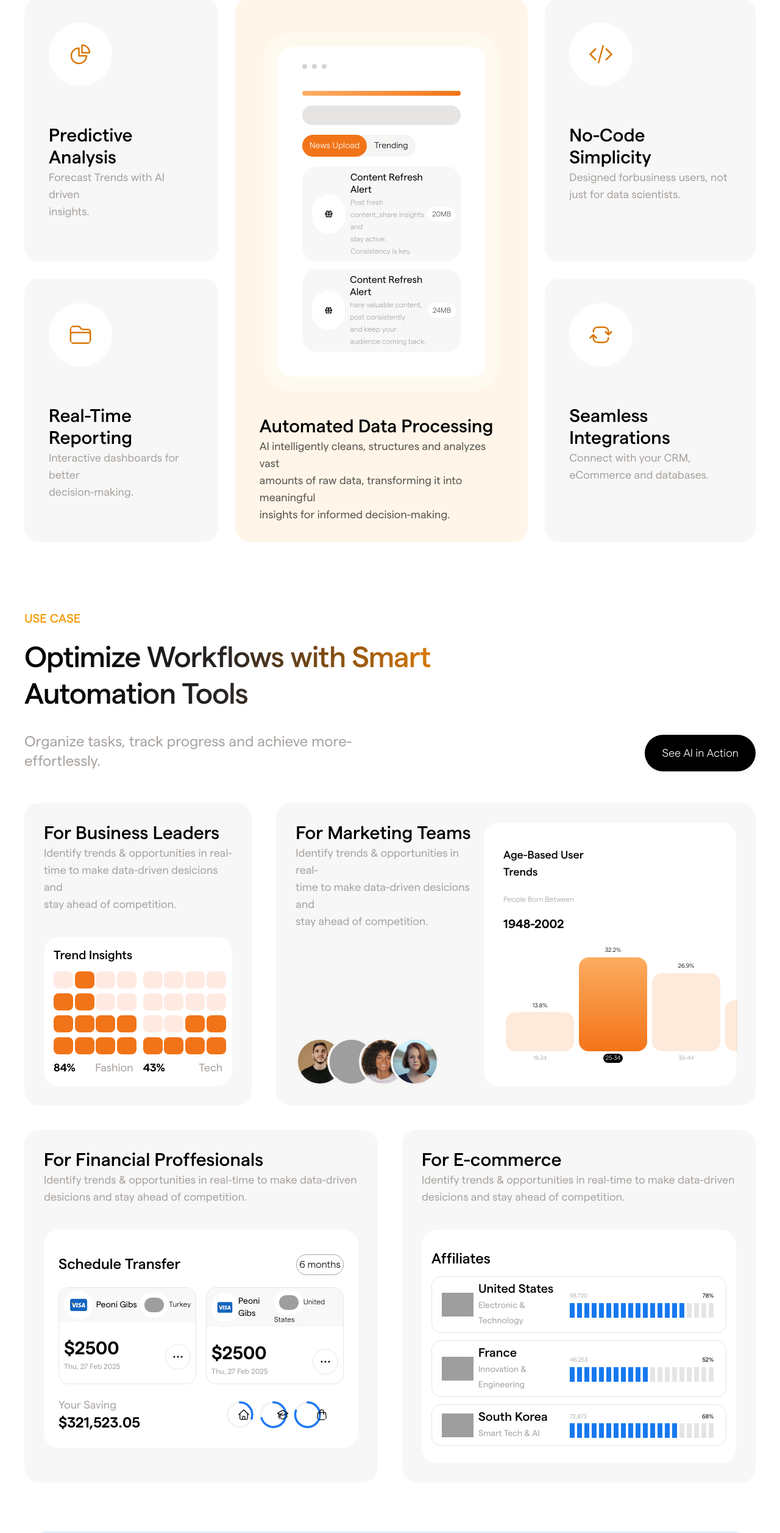
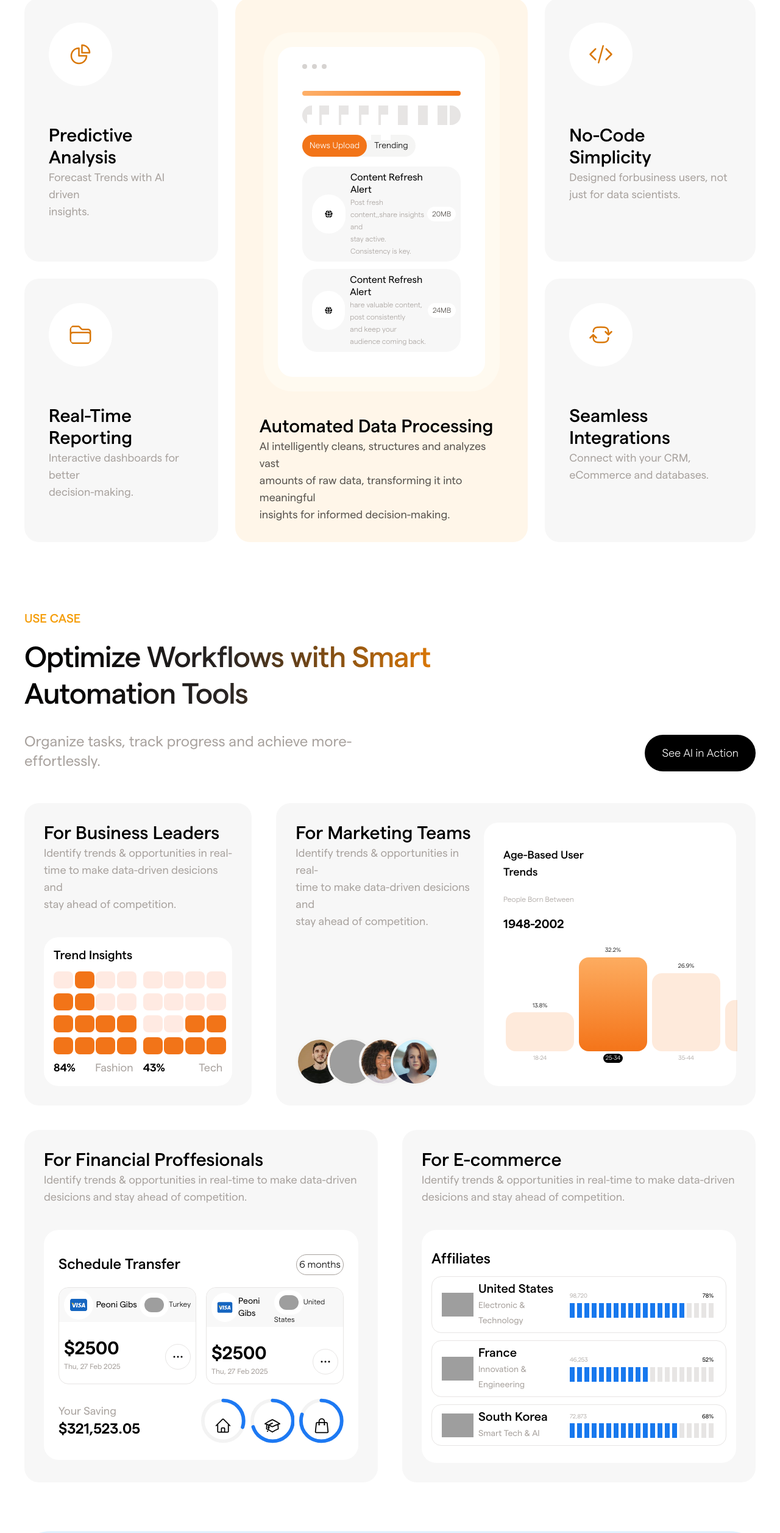
Before and after one commit to Siva-yadav-489/dribble-clone, a React (Create React App) app: page / in a window 1280 px wide. Shown: the part 3484-5998 px from the top of the page at 61% size. Built offline with nearby package versions, Linux system fonts and the light colour scheme; grey boxes are pictures that could not be loaded.

Commit message:
correcting minor errors

```diff
--- a/src/components/KeyFeatures.js
+++ b/src/components/KeyFeatures.js
@@ -67,6 +67,7 @@ const KeyFeatures = () => {
             decision-making.
           </p>
         </div>
+        {/* center col */}
         <div className=" bg-[#fff6e9]  p-10 pt-20 w-full h-full row-span-2  rounded-3xl ">
           <div className="bg-white rounded-3xl py-5 px-10 h-[70%] w-[85%] place-self-center ring-[1.5rem] ring-[#fffaf0]">
             <p className="flex text-sm">
@@ -110,7 +111,21 @@ const KeyFeatures = () => {
             <p className="w-full h-2 rounded-full mt-7 mb-4 bg-gradient-to-r from-[#feaf68] to-[#f27418]">
               &nbsp;
             </p>
-            <p className="w-full h-8 rounded-full  bg-stone-200 ">&nbsp;</p>
+            {/* stripes pattern */}
+            <p className="w-full h-8 rounded-full  bg-stone-200 px-2">
+              <span className="bg-white mx-2 py-2.5 px-1"> &nbsp;</span>
+              <span className="bg-white mx-2 py-2.5 px-1"> &nbsp;</span>
+              <span className="bg-white mx-2 py-2.5 px-1"> &nbsp;</span>
+              <span className="bg-white mx-2 py-2.5 px-1"> &nbsp;</span>
+              <span className="bg-white mx-2 py-2.5 px-1"> &nbsp;</span>
+              <span className="bg-white mx-2 py-2.5 px-1"> &nbsp;</span>
+              <span className="bg-white mx-2 py-2.5 px-1"> &nbsp;</span>
+              <span className="bg-white mx-2 py-2.5 px-1"> &nbsp;</span>
+              <span className="bg-white mx-2 py-2.5 px-1"> &nbsp;</span>
+              <span className="bg-white mx-2 py-2.5 px-1"> &nbsp;</span>
+              <span className="bg-white mx-2 py-2.5 px-1"> &nbsp;</span>
+              <span className="bg-white mx-2 py-2.5 px-1"> &nbsp;</span>
+            </p>
             <div className=" rounded-full flex bg-stone-100 my-4 text-sm w-fit align-middle font-matter-light">
               <button className="text-white py-2 px-3  bg-[#f27418] rounded-full">
                 News Upload
--- a/src/components/usecase/FinancialProff.js
+++ b/src/components/usecase/FinancialProff.js
@@ -1,5 +1,8 @@
 import React from "react";
-import { buildStyles, CircularProgressbar } from "react-circular-progressbar";
+import {
+  buildStyles,
+  CircularProgressbarWithChildren,
+} from "react-circular-progressbar";
 import "react-circular-progressbar/dist/styles.css";
 
 const FinancialProff = () => {
@@ -148,23 +151,22 @@ const FinancialProff = () => {
             $321,523.05
           </span>
         </p>
-        <div className="flex justify-end items-center relative">
-          <CircularProgressbar
-            className="size-11 ml-1 "
+        <div className="flex space-x-2 items-center">
+          <CircularProgressbarWithChildren
+            className="size-20 "
             value={30}
-            text={""}
             styles={buildStyles({
               pathColor: "#1d79f3",
               trailColor: "#f3f3f3",
             })}
-          />
+          >
             <svg
               xmlns="http://www.w3.org/2000/svg"
               fill="none"
               viewBox="0 0 24 24"
               strokeWidth={1.5}
               stroke="currentColor"
-            className="size-5 p-2 box-content rounded-full  mx-5 absolute left-8"
+              className="size-7  "
             >
               <path
                 strokeLinecap="round"
@@ -172,22 +174,23 @@ const FinancialProff = () => {
                 d="m2.25 12 8.954-8.955c.44-.439 1.152-.439 1.591 0L21.75 12M4.5 9.75v10.125c0 .621.504 1.125 1.125 1.125H9.75v-4.875c0-.621.504-1.125 1.125-1.125h2.25c.621 0 1.125.504 1.125 1.125V21h4.125c.621 0 1.125-.504 1.125-1.125V9.75M8.25 21h8.25"
               />
             </svg>
-          <CircularProgressbar
-            className="size-11 -ml-16 "
+          </CircularProgressbarWithChildren>
+          {/* 2 */}
+          <CircularProgressbarWithChildren
+            className="size-20 "
             value={70}
-            text={""}
             styles={buildStyles({
               pathColor: "#1d79f3",
               trailColor: "#f3f3f3",
             })}
-          />
+          >
             <svg
               xmlns="http://www.w3.org/2000/svg"
               fill="none"
               viewBox="0 0 24 24"
               strokeWidth={1.5}
               stroke="currentColor"
-            className="size-5 p-2 box-content rounded-full  mx-5 absolute left-24"
+              className="size-7 "
             >
               <path
                 strokeLinecap="round"
@@ -195,22 +198,23 @@ const FinancialProff = () => {
                 d="M4.26 10.147a60.438 60.438 0 0 0-.491 6.347A48.62 48.62 0 0 1 12 20.904a48.62 48.62 0 0 1 8.232-4.41 60.46 60.46 0 0 0-.491-6.347m-15.482 0a50.636 50.636 0 0 0-2.658-.813A59.906 59.906 0 0 1 12 3.493a59.903 59.903 0 0 1 10.399 5.84c-.896.248-1.783.52-2.658.814m-15.482 0A50.717 50.717 0 0 1 12 13.489a50.702 50.702 0 0 1 7.74-3.342M6.75 15a.75.75 0 1 0 0-1.5.75.75 0 0 0 0 1.5Zm0 0v-3.675A55.378 55.378 0 0 1 12 8.443m-7.007 11.55A5.981 5.981 0 0 0 6.75 15.75v-1.5"
               />
             </svg>
-          <CircularProgressbar
-            className="size-11 -ml-16 "
+          </CircularProgressbarWithChildren>
+          {/* 3 */}
+          <CircularProgressbarWithChildren
+            className="size-20 "
             value={80}
-            text={""}
             styles={buildStyles({
               pathColor: "#1d79f3",
               trailColor: "#f3f3f3",
             })}
-          />
+          >
             <svg
               xmlns="http://www.w3.org/2000/svg"
               fill="none"
               viewBox="0 0 24 24"
               strokeWidth={1.5}
               stroke="currentColor"
-            className="size-5 p-2 box-content rounded-full  mx-5 absolute left-40"
+              className="size-7 "
             >
               <path
                 strokeLinecap="round"
@@ -218,6 +222,7 @@ const FinancialProff = () => {
                 d="M15.75 10.5V6a3.75 3.75 0 1 0-7.5 0v4.5m11.356-1.993 1.263 12c.07.665-.45 1.243-1.119 1.243H4.25a1.125 1.125 0 0 1-1.12-1.243l1.264-12A1.125 1.125 0 0 1 5.513 7.5h12.974c.576 0 1.059.435 1.119 1.007ZM8.625 10.5a.375.375 0 1 1-.75 0 .375.375 0 0 1 .75 0Zm7.5 0a.375.375 0 1 1-.75 0 .375.375 0 0 1 .75 0Z"
               />
             </svg>
+          </CircularProgressbarWithChildren>
         </div>
       </div>
     </div>
```
Lines whose indentation alone changed are shown as unchanged.
